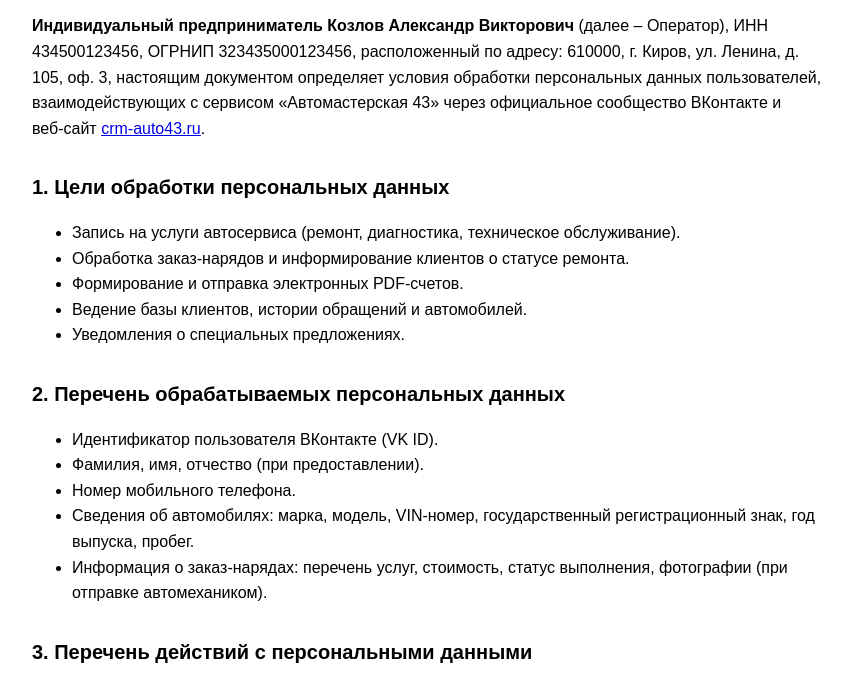
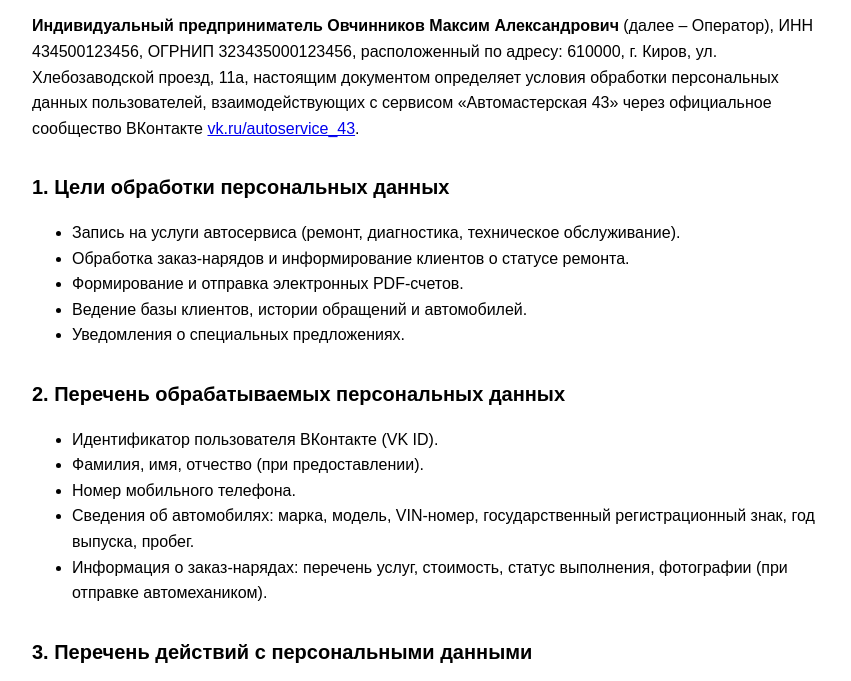
Before and after one commit to helluvalove/crm-auto-diplom, a website: page frontend/public/privacy.html in a window 1280 px wide. Shown: the part 81-762 px from the top of the page, without its empty margins (208-1059 px from the left). Drawn offline with Linux system fonts and the light colour scheme.

Commit message:
edit privacy.html

```diff
--- a/frontend/public/privacy.html
+++ b/frontend/public/privacy.html
@@ -14,7 +14,7 @@
 </head>
 <body>
     <h1>Политика обработки персональных данных</h1>
-    <p><strong>Индивидуальный предприниматель Козлов Александр Викторович</strong> (далее – Оператор), ИНН 434500123456, ОГРНИП 323435000123456, расположенный по адресу: 610000, г. Киров, ул. Ленина, д. 105, оф. 3, настоящим документом определяет условия обработки персональных данных пользователей, взаимодействующих с сервисом «Автомастерская 43» через официальное сообщество ВКонтакте и веб‑сайт <a href="https://crm-auto43.ru">crm‑auto43.ru</a>.</p>
+    <p><strong>Индивидуальный предприниматель Овчинников Максим Александрович</strong> (далее – Оператор), ИНН 434500123456, ОГРНИП 323435000123456, расположенный по адресу: 610000, г. Киров, ул. Хлебозаводской проезд, 11а, настоящим документом определяет условия обработки персональных данных пользователей, взаимодействующих с сервисом «Автомастерская 43» через официальное сообщество ВКонтакте <a href="https://vk.ru/autoservice_43">vk.ru/autoservice_43</a>.</p>
 
     <h2>1. Цели обработки персональных данных</h2>
     <ul>
```
